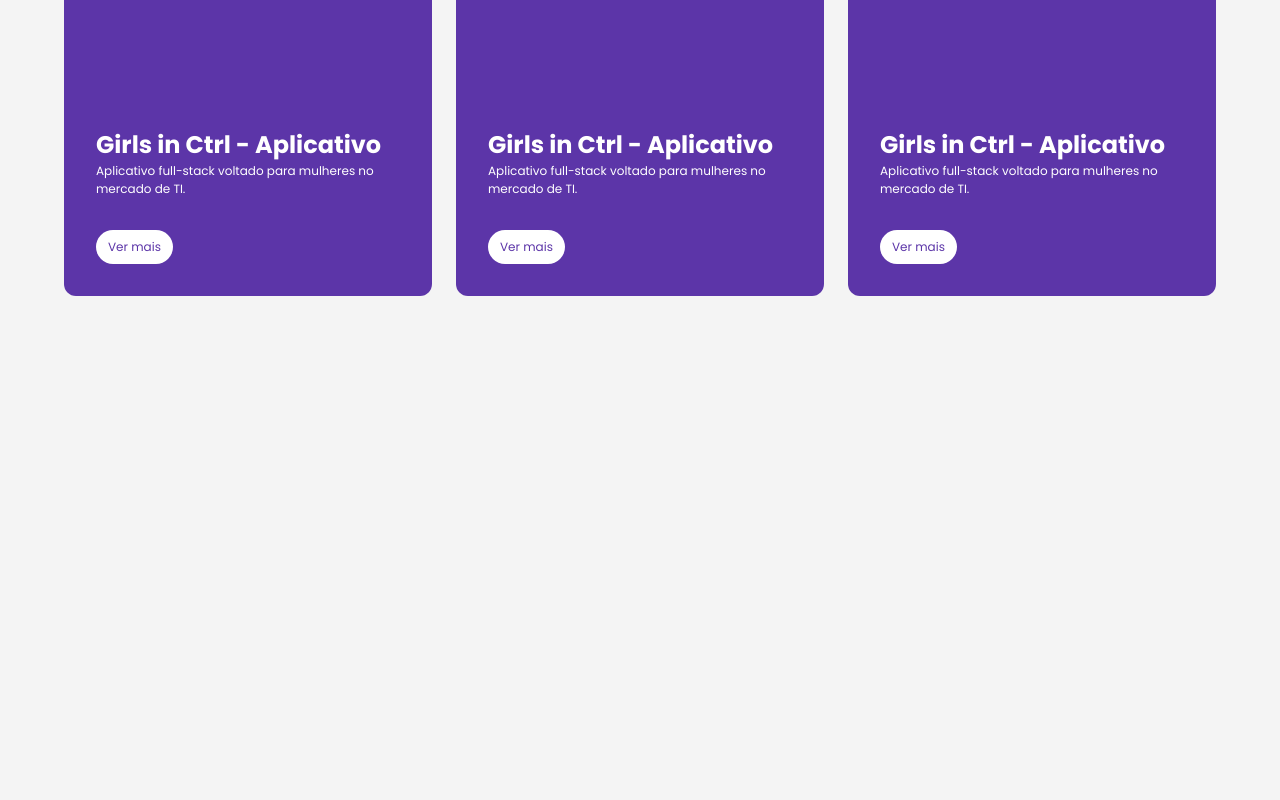
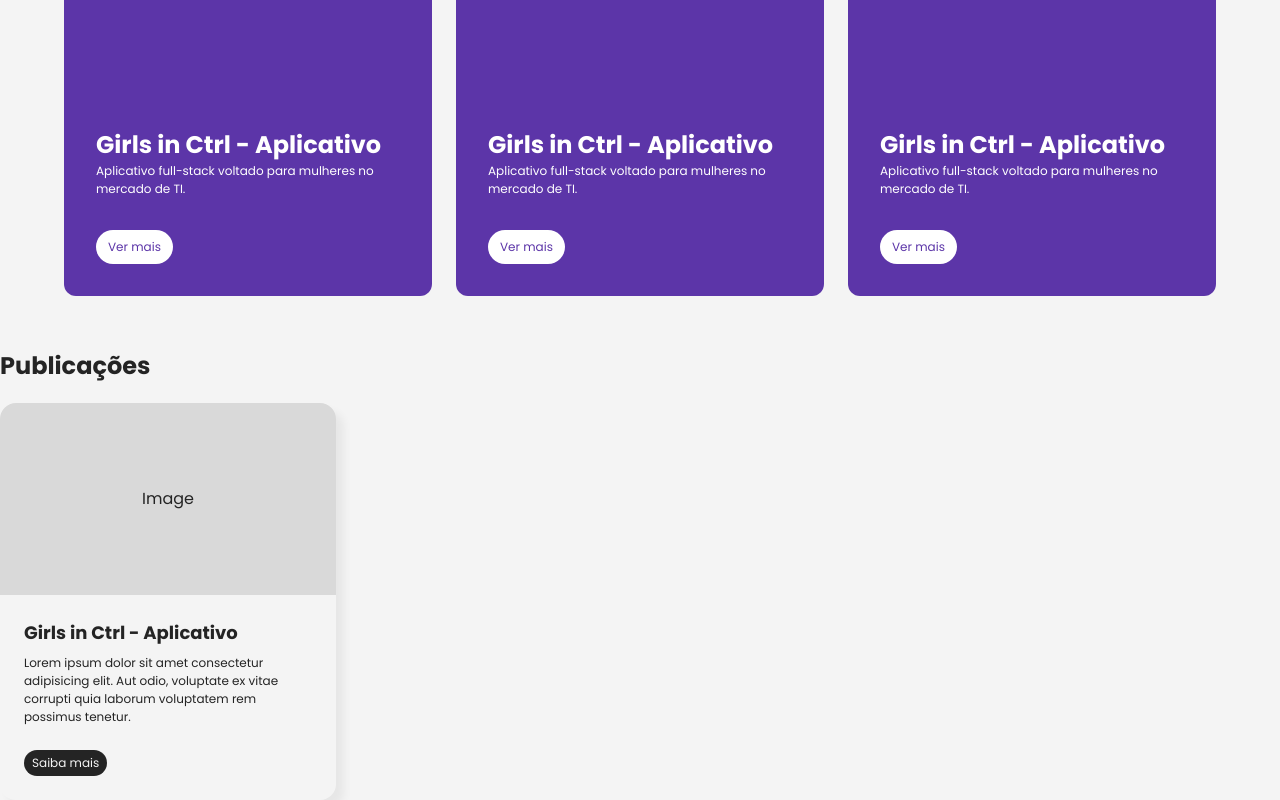
Before and after one commit to marialmeida1/web-portfolio-marialmeida1, a Next.js app: page / in a window 1280 px wide. Shown: the part 2209-3009 px from the top of the page. Before the commit the page ends 2537 px from the top, so only its background shows below. Built offline with nearby package versions, Linux system fonts and the light colour scheme.

Commit message:
feat: create publications card - first version

```diff
--- /dev/null
+++ b/app/components/home/Publications.tsx
@@ -0,0 +1,14 @@
+import style from "./Publications.module.css"
+import CardPublications from "./publications/CardPublications";
+
+export default function() {
+    return(
+        <section>
+            <h1>Publicações</h1>
+
+            <div>
+                <CardPublications />
+            </div>
+        </section>
+    );
+}
--- /dev/null
+++ b/app/components/home/publications/CardPublications.module.css
@@ -0,0 +1,50 @@
+.cardpublications {
+    display: flex;
+    flex-direction: column;
+    border-radius: 1rem;
+    width: fit-content;
+    width: 21rem;
+    box-shadow: 0.5rem 0.5rem 0.5rem rgba(0, 0, 0, 0.055);
+}
+
+.cardpublications__img {
+    height: 12rem;
+    background-color: #D9D9D9;
+    border-top-left-radius: 1rem;
+    border-top-right-radius: 1rem;
+    display: flex;
+    align-items: center;
+    justify-content: center;
+}
+
+.cardpublications__infos {
+    display: flex;
+    flex-direction: column;
+    padding: 1.5rem;
+    gap: 1.5rem;
+}
+
+.cardpublications__infos_text {
+    display: flex;
+    flex-direction: column;
+    gap: 0.5rem
+}
+
+.cardpublications__infos_text h2 {
+    font-size: 1.125rem;
+    margin: 0rem;
+}
+
+.cardpublications__infos_text p {
+    font-size: 0.75rem;
+    margin: 0rem;
+}
+
+.cardpublications__infos a {
+    background-color: var(--font-color);
+    color: var(--bg-color);
+    font-size: 0.75rem;
+    padding: 0.25rem 0.5rem;
+    border-radius: 1rem;
+    width: fit-content;
+}
--- /dev/null
+++ b/app/components/home/publications/CardPublications.tsx
@@ -0,0 +1,21 @@
+import style from "./CardPublications.module.css"
+
+export default function CardPublications() {
+    return (
+        <article className={style.cardpublications}>
+            <div className={style.cardpublications__img}>
+                Image
+            </div>
+
+            <div className={style.cardpublications__infos}>
+                <div className={style.cardpublications__infos_text}>
+                    <h2>Girls in Ctrl - Aplicativo</h2>
+                    <p>Lorem ipsum dolor sit amet consectetur adipisicing elit. Aut odio,
+                        voluptate ex vitae corrupti quia laborum voluptatem rem possimus tenetur.</p>
+                </div>
+
+                <a>Saiba mais</a>
+            </div>
+        </article>
+    );
+}
--- a/app/page.tsx
+++ b/app/page.tsx
@@ -4,6 +4,7 @@
 import Banner from "./components/home/Banner";
 import IconsLine from "./components/home/IconsLine";
 import Projects from "./components/home/Projects";
+import Publications from "./components/home/Publications";
 
 export default function Home() {
   return (
@@ -13,6 +14,7 @@
       <About />
       <IconsLine />
       <Projects />
+      <Publications />
     </div>
   );
 }
```
Also changed, not shown: app/components/home/Publications.module.css (added).
